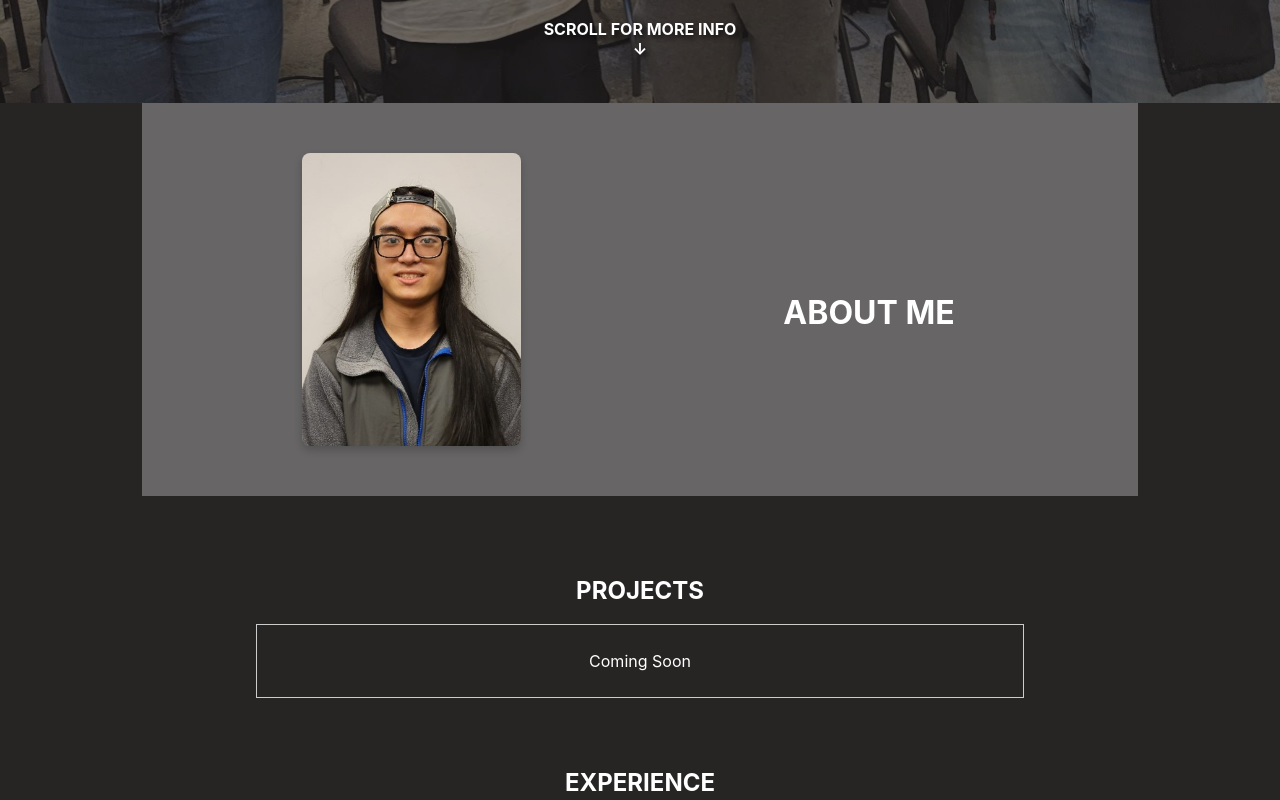
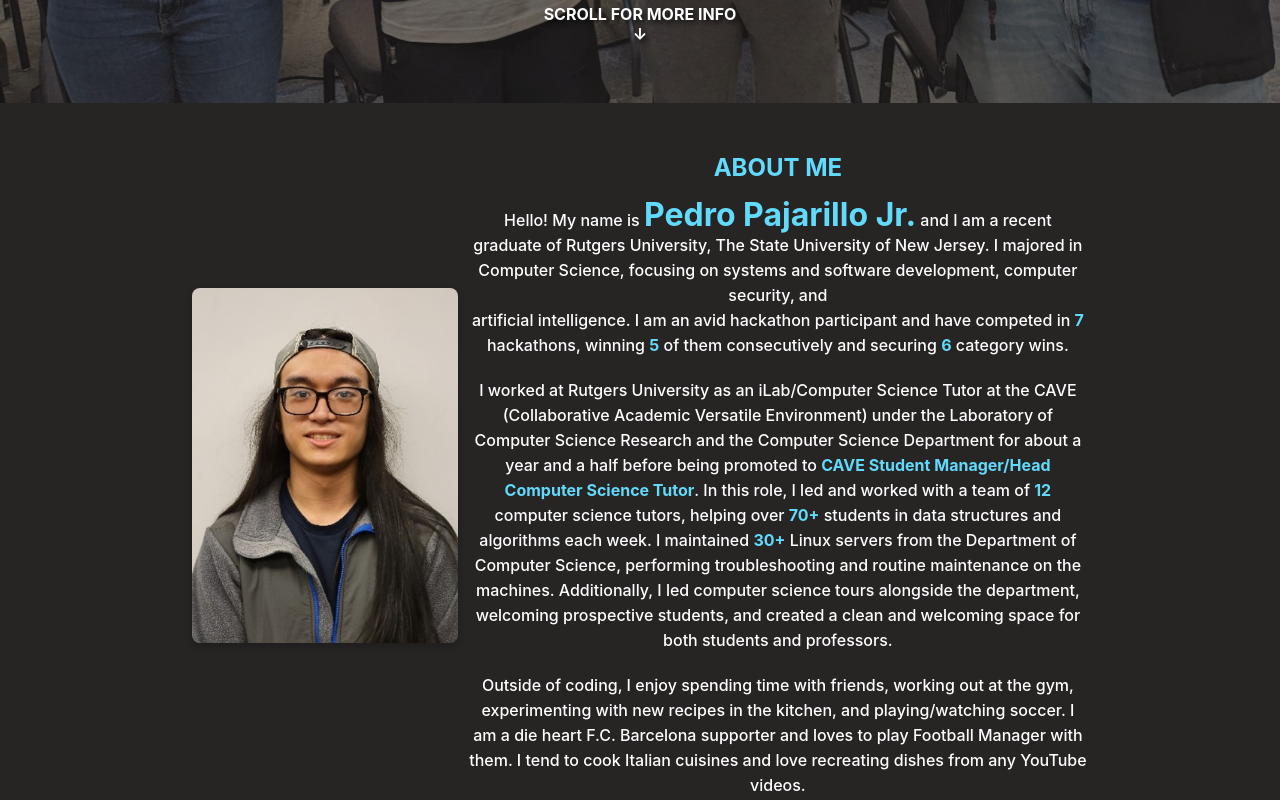
Before and after one commit to pedropa140/backup_portfolio, a React (Create React App) app in the folder portfolio/: page / in a window 1280 px wide. Shown: the part 760-1560 px from the top of the page. Built offline with nearby package versions, Linux system fonts and the light colour scheme.

Commit message:
20240731T01:50:46 - Completed the About Me section.

```diff
--- a/portfolio/src/App.css
+++ b/portfolio/src/App.css
@@ -35,6 +35,10 @@
 .App-header h1 {
   margin: 0;
   cursor: pointer;
+}
+
+.App-header h1:hover {
+  color: #61dafb;
 }
 
 nav {
--- a/portfolio/src/components/AboutMe.css
+++ b/portfolio/src/components/AboutMe.css
@@ -1,42 +1,53 @@
 section#about {
   max-width: 70%;
   margin: auto;
-  }
-
-  .about-section {
   display: flex;
   align-items: center;
   justify-content: space-between;
-    padding: 50px;
-    background: rgb(103, 101, 101);
-    flex-direction: row; /* Places the image on the left */
+  padding: 10px;
+  /* background: rgb(103, 101, 101); */
 }
 
 .about-text {
-    flex: 1;
-    padding-left: 20px; /* Changed to padding-left to match new layout */
+  flex: 7;
+  padding-left: 10px;
 }
 
 .about-text h2 {
   font-size: 2rem;
   margin-bottom: 20px;
+  color: #61dafb;
+  font-weight: bolder;
+  font-size: 1.5rem;
 }
 
 .about-text p {
   font-size: 1rem;
-    line-height: 1.6;
   margin-bottom: 20px;
+  font-weight: 500;
+  line-height: 25px;
 }
 
 .about-image {
-    flex: 1;
+  flex: 3;
   display: flex;
   justify-content: center;
 }
 
 .about-image img {
-    max-width: 50%; /* Adjusted to ensure image fits container */
+  max-width: 100%;
   height: auto;
   border-radius: 8px;
   box-shadow: 0 4px 8px rgba(0, 0, 0, 0.2);
 }
+
+.p_name {
+  font-size: 32px;
+  font-weight: bolder;
+  color: #61dafb;
+}
+
+.p_number {
+  font-weight: bolder;
+  color: #61dafb;
+}
--- a/portfolio/src/components/AboutMe.js
+++ b/portfolio/src/components/AboutMe.js
@@ -4,14 +4,20 @@ import './AboutMe.css';
 
 const AboutSection = () => {
   return (
-    <section id="about" className="about-section">
+    <section id="about">
       <div className="about-image">
         <img src={aboutImage} alt="Pedro Pajarillo Jr." />
       </div>
       <div className="about-text">
         <h2>ABOUT ME</h2>
         <p>
-
+          Hello! My name is <span className='p_name'>Pedro Pajarillo Jr.</span> and I am a recent graduate of Rutgers University, The State University of New Jersey. I majored in Computer Science, focusing on systems and software development, computer security, and <br />artificial intelligence. I am an avid hackathon participant and have competed in <span className='p_number'>7</span> hackathons, winning <span className='p_number'>5</span> of them consecutively and securing <span className='p_number'>6</span> category wins.
+        </p>
+        <p>
+          I worked at Rutgers University as an iLab/Computer Science Tutor at the CAVE (Collaborative Academic Versatile Environment) under the Laboratory of Computer Science Research and the Computer Science Department for about a year and a half before being promoted to <span className='p_number'>CAVE Student Manager/Head Computer Science Tutor</span>. In this role, I led and worked with a team of <span className='p_number'>12</span> computer science tutors, helping over <span className='p_number'>70+</span> students in data structures and algorithms each week. I maintained <span className='p_number'>30+</span> Linux servers from the Department of Computer Science, performing troubleshooting and routine maintenance on the machines. Additionally, I led computer science tours alongside the department, welcoming prospective students, and created a clean and welcoming space for both students and professors.
+        </p>
+        <p>
+          Outside of coding, I enjoy spending time with friends, working out at the gym, experimenting with new recipes in the kitchen, and playing/watching soccer. I am a die heart <nobr>F.C. Barcelona</nobr> supporter and loves to play Football Manager with them. I tend to cook Italian cuisines and love recreating dishes from any YouTube videos.
         </p>
       </div>
     </section>
--- a/portfolio/src/components/HeaderSection.css
+++ b/portfolio/src/components/HeaderSection.css
@@ -39,11 +39,11 @@ section.index-page-middle-header h4 {
 	color: white;
 	font-weight: bolder;
 	padding: 0px;
-	margin-top: 175px;
+	margin-top: 160px;
 	text-shadow: 3px 3px 5px rgba(0, 0, 0, 0.7)
 }
 
-section.index-page-middle-header  h3 {
+section.index-page-middle-header h3 {
 	color: white;
 	padding: 0px;
 	font-size: 20px;
```
Lines whose indentation alone changed are shown as unchanged.
